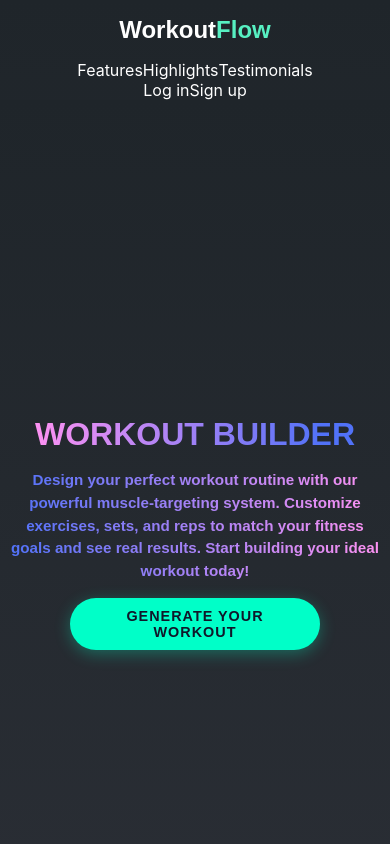
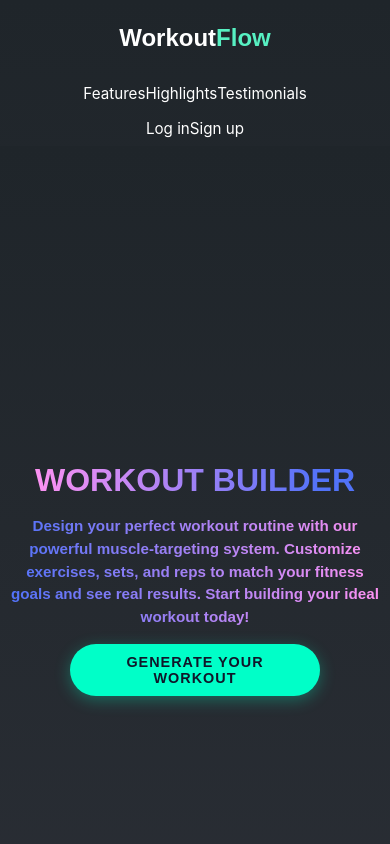
Before and after one commit to Devivdb/workout-flow-webapp, a React (Vite) app: page / in a window 390 px wide. Shown: the top 844 px of the page. Built offline with nearby package versions, Linux system fonts and the light colour scheme.

Commit message:
Adjust styling for improved responsiveness across breakpoints for Header styling

```diff
--- a/src/components/ui/header/Header.css
+++ b/src/components/ui/header/Header.css
@@ -32,6 +32,8 @@
 
 .main-menu {
     list-style-type: none;
+    padding: 0;
+    margin: 0;
 }
 
 /*
@@ -54,6 +56,8 @@
 .menu a {
     text-decoration: none;
     color: white;
+    display: inline-block; /* Better touch target */
+    padding: 0.5rem 0;
 }
 
 .horizontal-main-menu a:hover,
@@ -64,4 +68,19 @@
 .logout-button {
     cursor: pointer;
     font-family: 'Inter', sans-serif;
+    min-height: 44px; /* Touch-friendly */
+    display: flex;
+    align-items: center;
+    justify-content: center;
 }
+
+/* Responsive typography for navigation */
+@media (max-width: 768px) {
+    .menu a, .logout-button {
+        font-size: 0.95rem;
+    }
+
+    .website-name a {
+        font-size: 1.5rem;
+    }
+}
```
